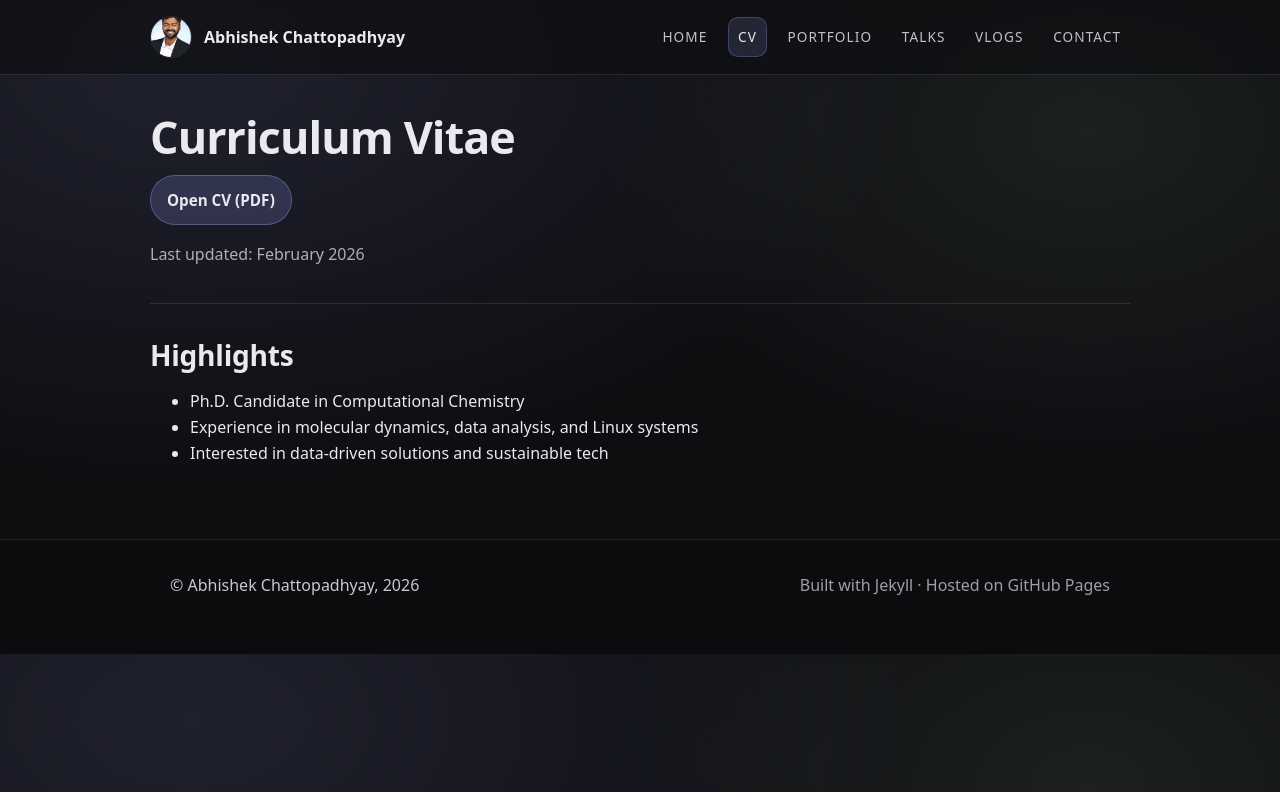
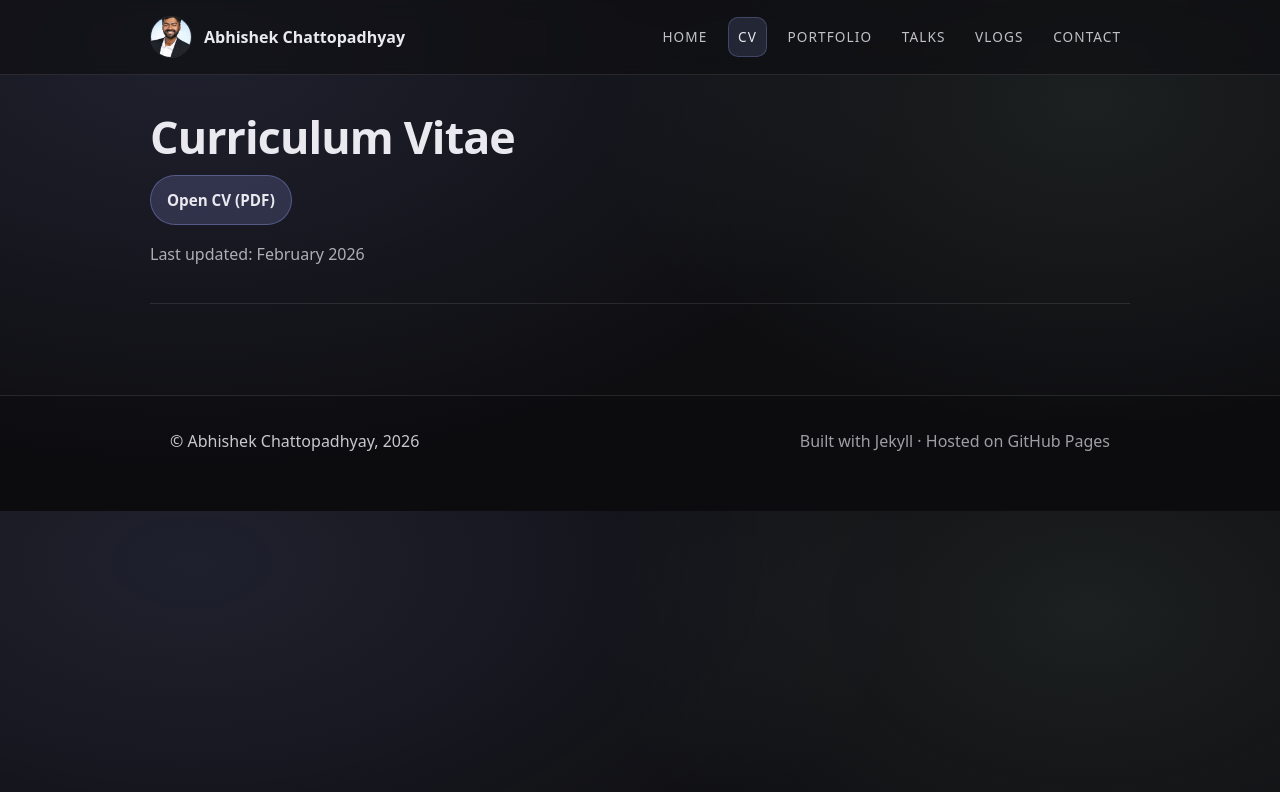
Before and after one commit to abhishek-chattopadhyay/home, a Jekyll site: the page built from cv.md, in a window 1280 px wide. Shown: the top 792 px of the page. Built offline with Jekyll 4.4.1, drawn with Linux system fonts in a browser that asks for light colours.

```diff
--- a/cv.md
+++ b/cv.md
@@ -11,9 +11,3 @@ permalink: /cv/
 <p class="muted" style="margin-top:0.9rem;">Last updated: {{ site.time | date: "%B %Y" }}</p>
 
 <div class="hr"></div>
-
-## Highlights
-
-- Ph.D. Candidate in Computational Chemistry
-- Experience in molecular dynamics, data analysis, and Linux systems
-- Interested in data-driven solutions and sustainable tech
```
Also changed, not shown: index.md (+4 -7 lines), talks.md (line endings or trailing spaces).
